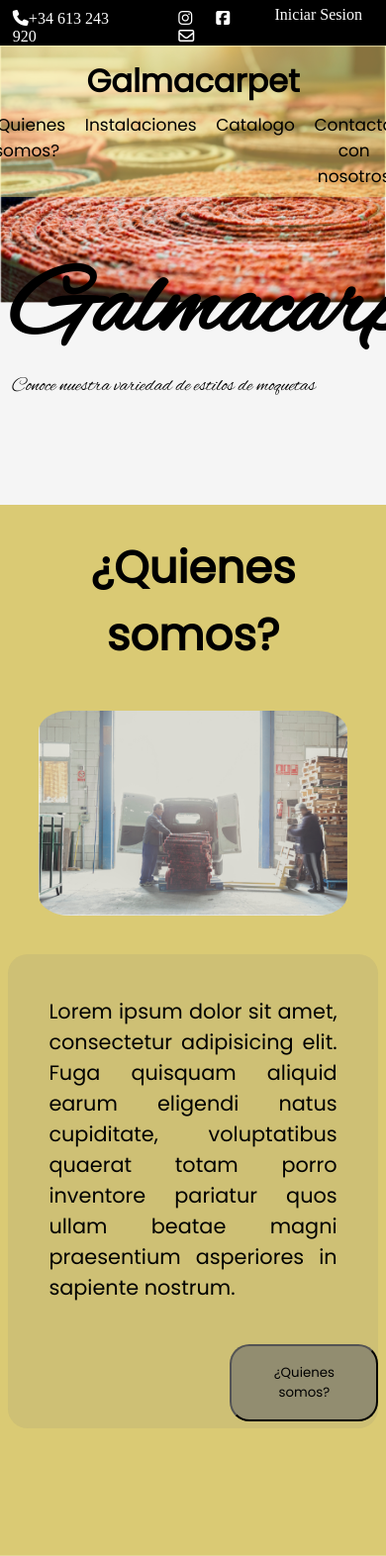
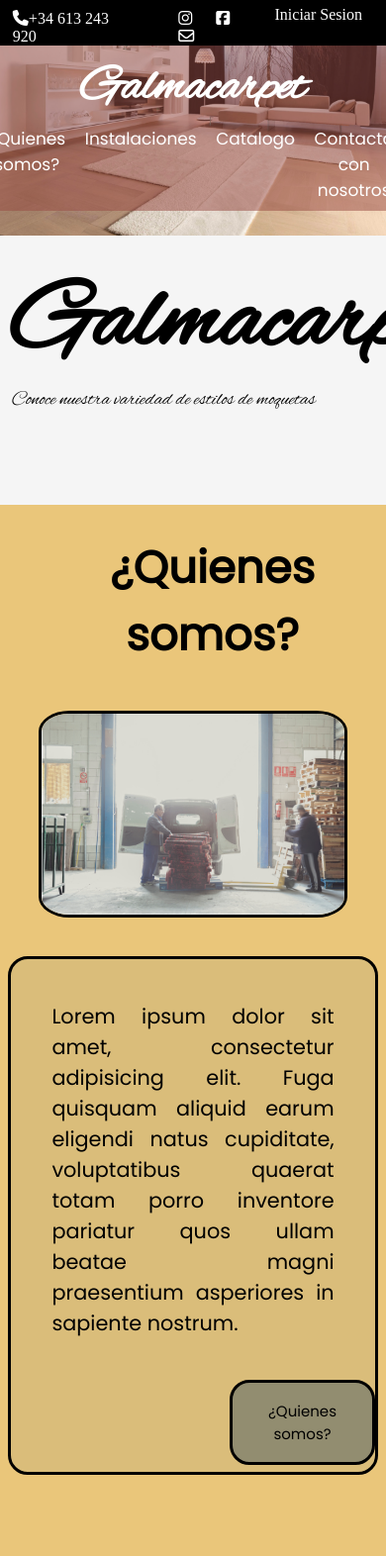
Before and after one commit to leancastamoli/Galmacarpet, a PHP site: page / in a window 390 px wide; the page is wider, and only the part inside the window is pictured. Shown: the top 1572 px of that part at 99% size. Run offline with PHP 8.4, Linux system fonts and the light colour scheme; some libraries are stand-ins or nearby versions.

Commit message:
Realizar cambios de estilo

```diff
--- a/assets/css/style.css
+++ b/assets/css/style.css
@@ -76,7 +76,7 @@ body {
 
       /* Cabezera */
 header {
-    background-image: url("../img/imagen1.PNG");
+    background-image: url("../img/portada2.png");
     background-size: 100%;
     background-repeat: no-repeat;
     background-attachment: fixed;
@@ -109,7 +109,7 @@ header {
 }
 @media (max-width:768px){
     header {
-        background-image: url("../img/imagen1.PNG");
+        background-image: url("../img/portada2.png");
         background-size: 100%;
         background-repeat: no-repeat;
         background-attachment: fixed;
@@ -140,7 +140,7 @@ header {
 }
             /* Menu */
 .menu {
-    background-color: #F8E67F80;
+    background-color: #984B4380;
     display: grid;
     grid-template-columns: 30% 70%;
 }
@@ -161,28 +161,30 @@ header {
     border-radius: 10%;
 
 }
-.menuD li:hover{
-    background-color: #D0D95E60;
+.menuD li a:hover{
+    color: #EAC67A;
 }
 
 .menuD li a {
     text-decoration: none;
-    color: black;
+    color: white;
 }
 .titulo {
     margin-left: 20%;
     margin-top: 3%;
+    font-size: 25px;
     grid-column-start: 1;
     grid-column-end: 2;
+    font-family: 'Alex Brush', cursive;
 }
 .titulo a{
     text-decoration: none;
-    color: black;
+    color: white;
 }
 @media (max-width:768px){
 
     .menu {
-        background-color: #F8E67F80;
+        background-color: #984B4380;
         display: grid;
         grid-template-columns: auto;
     }
@@ -218,13 +220,14 @@ body {
     font-family: Poppins;
     display: flex;
     flex-wrap: wrap;
-    background-color: #DACA74;
+    background-color: #EAC67A;
     padding-bottom: 8em;
 }
 
 .Tsomos {
     width: 100%;
     padding: 1em;
+    margin-left: 10%;
     font-size: 30px;
 }
 
@@ -237,10 +240,12 @@ body {
 }
 .Isomos img {
     border-radius: 10%;
+    border:solid 3px black;
     width: 95%;
 }
 .Psomos {
     width: 50%;
+
     display: flex;
     align-content: center;
     align-items: center;
@@ -248,8 +253,9 @@ body {
 
 }
 .Psomos div {
-    background-color: #A8A17740;
+    background-color: #984B4380;
     border-radius: 20px;
+    border:solid 3px black;
     width: 95%;
     height: 60%;
 }
@@ -265,7 +271,9 @@ body {
     padding: 17px 34px;
     background-color: #928D70;
     border-radius: 20px;
+    font-size: 15px;
     color: black;
+    border:solid 3px black;
     font-family: Poppins;
 }
 
@@ -275,7 +283,7 @@ body {
         font-family: Poppins;
         display: flex;
         align-items: center;
-        background-color: #DACA74;
+        background-color: #EAC67A;
         padding-bottom: 8em;
     }
 
@@ -296,6 +304,7 @@ body {
     }
     .Isomos img {
         border-radius: 10%;
+        border:solid 3px black;
         width: 100%;
     }
     .Psomos {
@@ -310,6 +319,7 @@ body {
     .Psomos div {
         background-color: #A8A17740;
         border-radius: 20px;
+        border:solid 3px black;
         width: 100%;
         height: 40%;
     }
@@ -324,7 +334,7 @@ body {
     font-family: Poppins;
     display: flex;
     flex-wrap: wrap;
-    background-color: #E2D796;
+    background-color: #EAC67A;
     padding-bottom: 7em;
 }
 
```
